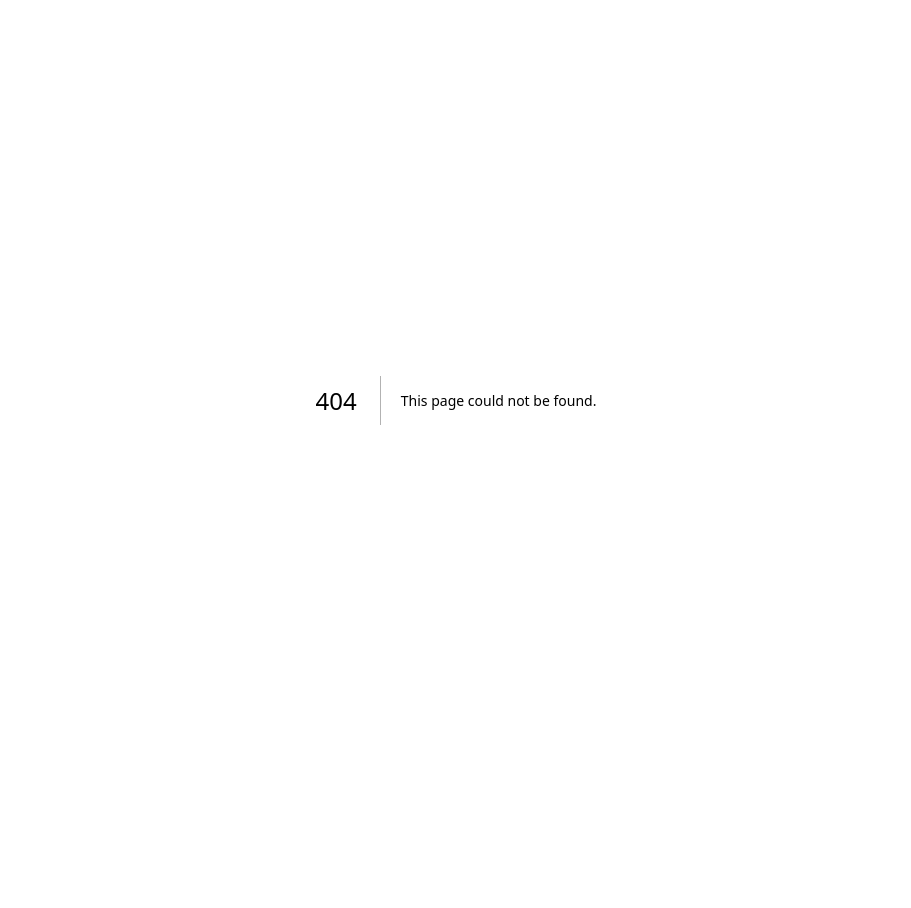
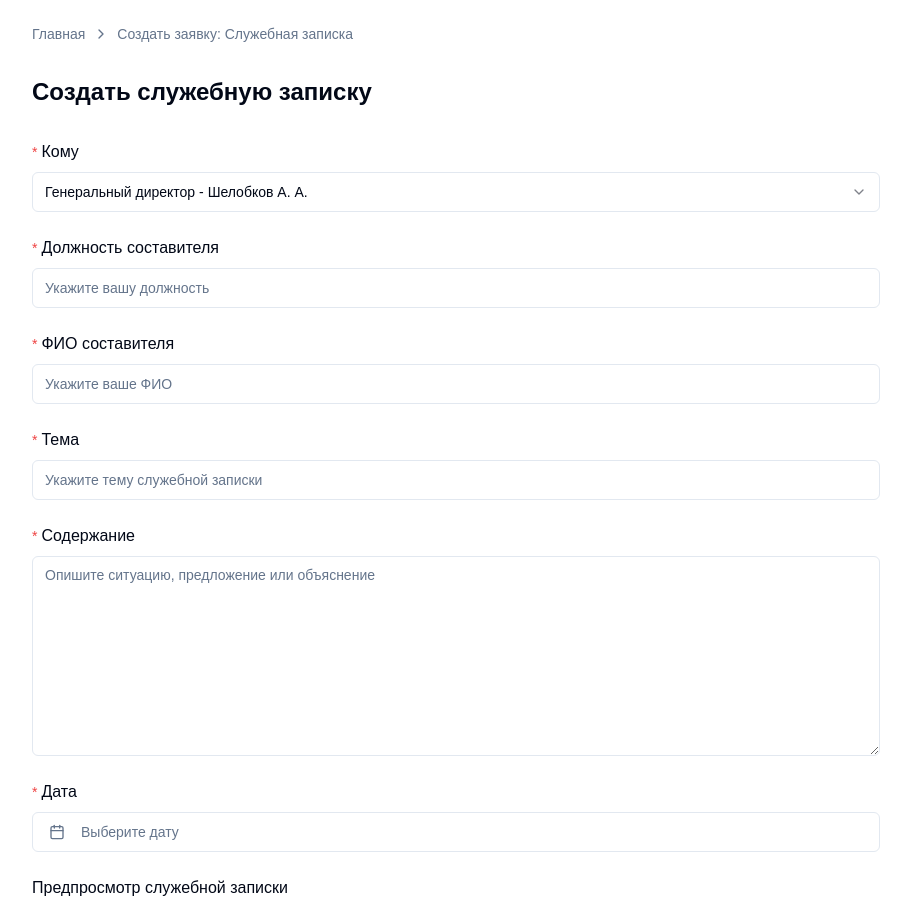
Before and after one commit to Kupl91/widget-for-tests, a Next.js app: page /memo-request in a window 1280 px wide. Before the commit this address had no page. Shown: the top 908 px of the page, without its empty margins (184-1095 px from the left). Before the commit the page ends 800 px from the top, so only its background shows below. Built offline with nearby package versions, Linux system fonts and the light colour scheme.

Commit message:
служебная записка

```diff
--- /dev/null
+++ b/app/memo-request/page.tsx
@@ -0,0 +1,200 @@
+"use client"
+
+import { ChevronRight, CalendarIcon } from 'lucide-react'
+import Link from "next/link"
+import { useState } from "react"
+import { format } from "date-fns"
+import { ru } from "date-fns/locale"
+
+import { Button } from "@/components/ui/button"
+import {
+  Select,
+  SelectContent,
+  SelectItem,
+  SelectTrigger,
+  SelectValue,
+} from "@/components/ui/select"
+import { Input } from "@/components/ui/input"
+import { Textarea } from "@/components/ui/textarea"
+import {
+  Popover,
+  PopoverContent,
+  PopoverTrigger,
+} from "@/components/ui/popover"
+import { Calendar } from "@/components/ui/calendar"
+import { cn } from "@/lib/utils"
+
+type Recipient = {
+  position: string
+  name: string
+}
+
+const recipients: Recipient[] = [
+  {
+    position: "Генеральный директор",
+    name: "Шелобков А. А.",
+  },
+  // Добавьте других получателей по необходимости
+]
+
+export default function MemoRequestPage() {
+  const [selectedDate, setSelectedDate] = useState<Date>()
+  const [recipient, setRecipient] = useState("0") // индекс получателя
+  const [subject, setSubject] = useState("")
+  const [content, setContent] = useState("")
+  const [position, setPosition] = useState("")
+  const [fullName, setFullName] = useState("")
+
+  // Генерация текста служебной записки
+  const memoText = `${recipients[parseInt(recipient)].position}
+ООО "Бюро 1440"
+${recipients[parseInt(recipient)].name}
+
+от ${position}
+${fullName}
+
+Служебная записка
+
+${content}
+
+${selectedDate ? format(selectedDate, 'dd.MM.yyyy', { locale: ru }) : ""}
+${fullName}
+`
+
+  return (
+    <div className="max-w-4xl mx-auto p-6">
+      {/* Breadcrumb */}
+      <nav className="flex items-center space-x-2 text-sm text-muted-foreground mb-8">
+        <Link href="/" className="hover:text-blue-600">Главная</Link>
+        <ChevronRight className="h-4 w-4" />
+        <span>Создать заявку: Служебная записка</span>
+      </nav>
+
+      <h1 className="text-2xl font-semibold mb-8">
+        Создать служебную записку
+      </h1>
+
+      <form className="space-y-6">
+        {/* Получатель */}
+        <div className="space-y-2">
+          <label className="block">
+            <span className="text-sm text-red-500 mr-1">*</span>
+            Кому
+          </label>
+          <Select value={recipient} onValueChange={setRecipient}>
+            <SelectTrigger className="w-full">
+              <SelectValue placeholder="Выберите получателя" />
+            </SelectTrigger>
+            <SelectContent>
+              {recipients.map((r, index) => (
+                <SelectItem key={index} value={index.toString()}>
+                  {r.position} - {r.name}
+                </SelectItem>
+              ))}
+            </SelectContent>
+          </Select>
+        </div>
+
+        {/* От кого */}
+        <div className="space-y-2">
+          <label className="block">
+            <span className="text-sm text-red-500 mr-1">*</span>
+            Должность составителя
+          </label>
+          <Input
+            value={position}
+            onChange={(e) => setPosition(e.target.value)}
+            placeholder="Укажите вашу должность"
+          />
+        </div>
+
+        <div className="space-y-2">
+          <label className="block">
+            <span className="text-sm text-red-500 mr-1">*</span>
+            ФИО составителя
+          </label>
+          <Input
+            value={fullName}
+            onChange={(e) => setFullName(e.target.value)}
+            placeholder="Укажите ваше ФИО"
+          />
+        </div>
+
+        {/* Тема */}
+        <div className="space-y-2">
+          <label className="block">
+            <span className="text-sm text-red-500 mr-1">*</span>
+            Тема
+          </label>
+          <Input
+            value={subject}
+            onChange={(e) => setSubject(e.target.value)}
+            placeholder="Укажите тему служебной записки"
+          />
+        </div>
+
+        {/* Содержание */}
+        <div className="space-y-2">
+          <label className="block">
+            <span className="text-sm text-red-500 mr-1">*</span>
+            Содержание
+          </label>
+          <Textarea
+            value={content}
+            onChange={(e) => setContent(e.target.value)}
+            placeholder="Опишите ситуацию, предложение или объяснение"
+            className="min-h-[200px]"
+          />
+        </div>
+
+        {/* Дата */}
+        <div className="space-y-2">
+          <label className="block">
+            <span className="text-sm text-red-500 mr-1">*</span>
+            Дата
+          </label>
+          <Popover>
+            <PopoverTrigger asChild>
+              <Button
+                variant="outline"
+                className={cn(
+                  "w-full justify-start text-left font-normal",
+                  !selectedDate && "text-muted-foreground"
+                )}
+              >
+                <CalendarIcon className="mr-2 h-4 w-4" />
+                {selectedDate ? format(selectedDate, 'dd.MM.yyyy', { locale: ru }) : "Выберите дату"}
+              </Button>
+            </PopoverTrigger>
+            <PopoverContent className="w-auto p-0">
+              <Calendar
+                mode="single"
+                selected={selectedDate}
+                onSelect={setSelectedDate}
+                initialFocus
+              />
+            </PopoverContent>
+          </Popover>
+        </div>
+
+        {/* Предпросмотр */}
+        <div className="space-y-2">
+          <label className="block">Предпросмотр служебной записки</label>
+          <div className="p-4 border rounded-md bg-gray-50 whitespace-pre-line">
+            {memoText}
+          </div>
+        </div>
+
+        {/* Form Actions */}
+        <div className="flex justify-end space-x-4 pt-4">
+          <Button variant="outline" type="button">
+            Отмена
+          </Button>
+          <Button type="submit">
+            Создать
+          </Button>
+        </div>
+      </form>
+    </div>
+  )
+}
--- a/app/ndfl-request/page.tsx
+++ b/app/ndfl-request/page.tsx
@@ -12,7 +12,6 @@ import {
   SelectTrigger,
   SelectValue,
 } from "@/components/ui/select"
-import { Input } from "@/components/ui/input"
 import {
   Popover,
   PopoverContent,
@@ -85,7 +84,7 @@ export default function NdflRequestPage() {
         </h1>
         <div className="text-right text-sm text-gray-600 space-y-1">
           <p>Генеральному директору</p>
-          <p>ООО "Бюро 1440"</p>
+          <p>ООО &ldquo;Бюро 1440&rdquo;</p>
           <p>Шелобкову А. А.</p>
           <p>от {`<Должность>`}</p>
           <p>{`<ФИО>`}</p>
--- a/components/request-widget.tsx
+++ b/components/request-widget.tsx
@@ -140,6 +140,8 @@ export default function RequestWidget() {
                 ? "/system-access"
                 : title === "Справка 2-НДФЛ"
                 ? "/ndfl-request"
+                : title === "Согласование служебной записки"
+                ? "/memo-request"
                 : "#"
             }
           >
```
